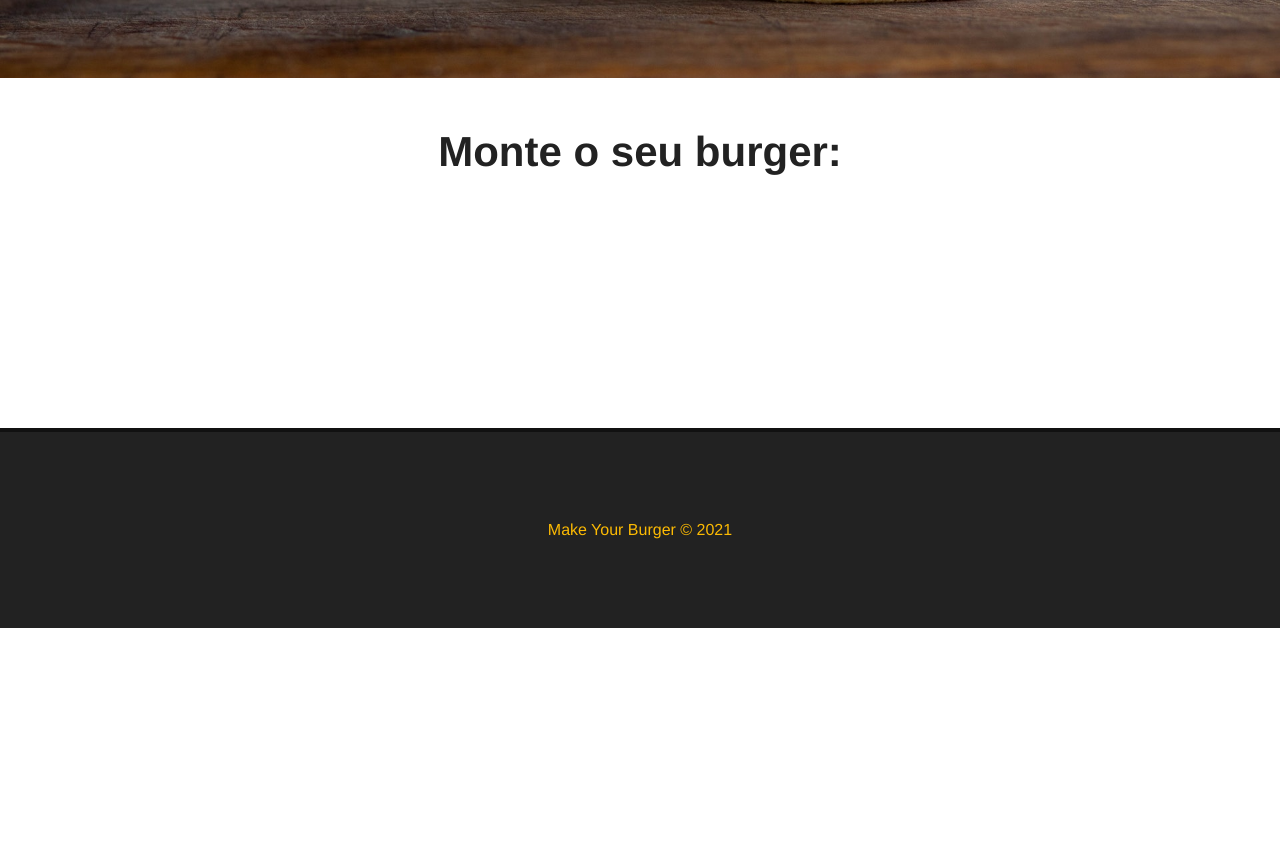
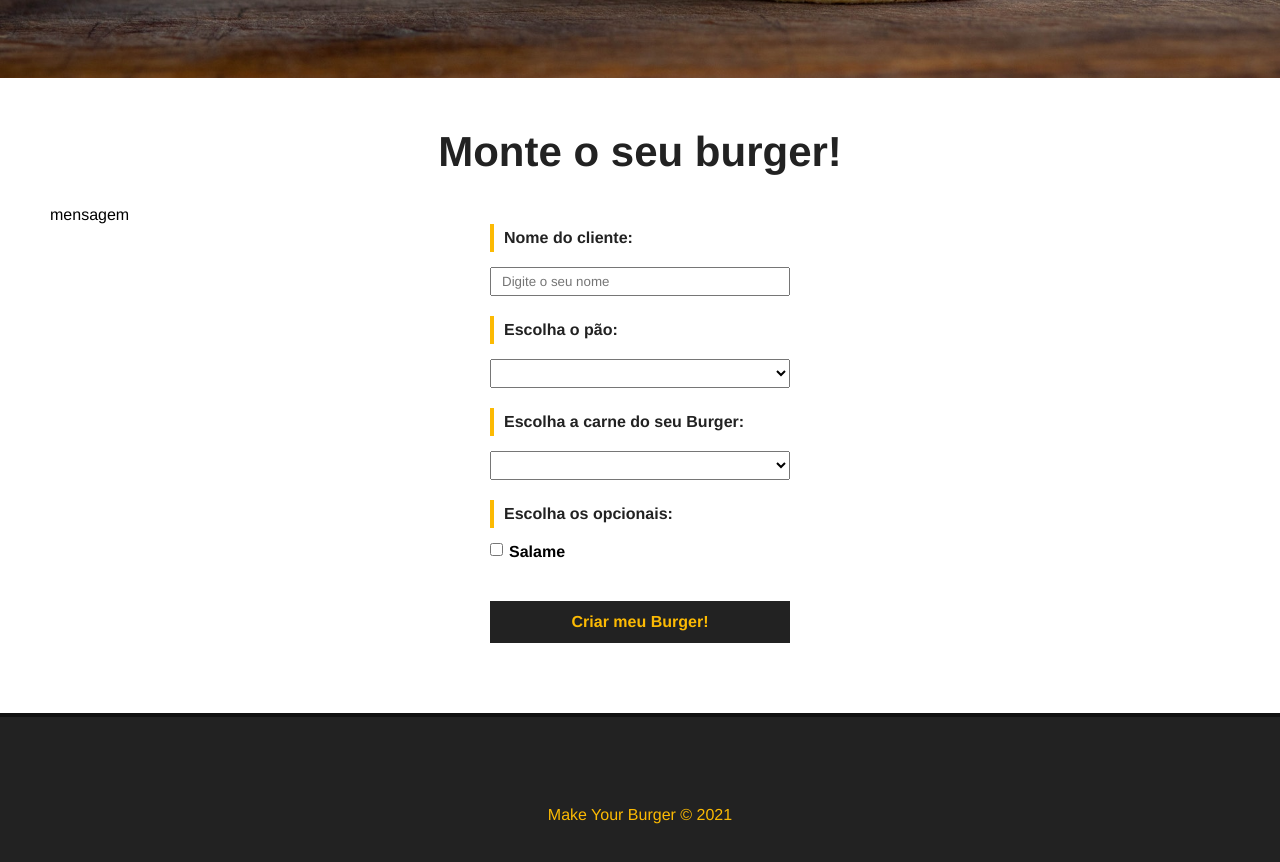
Before and after one commit to edsonrenanbaierle/Make-Your-Burger, a Vue app: page / in a window 1280 px wide. Shown: the part 500-1362 px from the top of the page. Before the commit the page ends 1128 px from the top, so only its background shows below. Built offline with nearby package versions, Linux system fonts and the light colour scheme.

Commit message:
Formulario da aplicação

```diff
--- /dev/null
+++ b/src/components/Burgerform.vue
@@ -0,0 +1,116 @@
+<template>
+  <div>
+    <p>mensagem</p>
+    <div id="main-container">
+      <form id="burger-form">
+        <div class="input-container">
+          <label for="name">Nome do cliente:</label>
+          <input type="text" id="name" name="name" v-model="name" placeholder="Digite o seu nome">
+        </div>
+        <div class="input-container">
+          <label for="bread">Escolha o pão:</label>
+          <select name="bread" id="bread" v-model="bread">
+            <option value="">Selecione o seu pão</option>
+            <option value="integral">Integral</option>
+          </select>
+        </div>
+        <div class="input-container">
+          <label for="meat">Escolha a carne do seu Burger:</label>
+          <select name="meat" id="meat" v-model="bread">
+            <option value="">Selecione o tipo de carne</option>
+            <option value="picanha">Picanha</option>
+          </select>
+        </div>
+        <div class="input-container" id="optional-container">
+          <label id="optional-title" for="optional">Escolha os opcionais:</label>
+          <div class="checkbox-container">
+            <input type="checkbox" v-model="optional" name="optional" value="Salame">
+            <span>Salame</span>
+          </div>
+        </div>
+        <div class="input-container">
+          <input type="submit" class="submit-btn" value="Criar meu Burger!">
+        </div>
+      </form>
+    </div>
+  </div>
+</template>
+
+<script>
+export default {
+  name: 'Burgerform'
+}
+</script>
+
+
+<style scoped>
+  #main-container {
+    display: flex;
+    align-items: center;
+    justify-content: center;
+  }
+
+  #burger-form {
+    max-width: 400px;
+  }
+
+  .input-container {
+    display: flex;
+    flex-direction: column;
+    margin-bottom: 20px;
+  }
+
+  label {
+    font-weight: bold;
+    margin-bottom: 15px;
+    color: #222;
+    padding: 5px 10px;
+    border-left: 4px solid #FCBA03;
+  }
+
+  input, select {
+    padding: 5px 10px;
+    width: 300px;
+  }
+
+  #optional-container {
+    flex-direction: row;
+    flex-wrap: wrap;
+  }
+
+  #optional-title {
+    width: 100%;
+  }
+
+  .checkbox-container{
+    display: flex;
+    align-items: flex-start;
+    width: 50%;
+    margin-bottom: 20px;
+  }
+
+  .checkbox-container span, .checkbox-container input{
+    width: auto;
+  }
+
+  .checkbox-container span {
+    margin-left: 6px;
+    font-weight: bold;
+  }
+
+  .submit-btn {
+    background-color: #222;
+    color: #FCBA03;
+    font-weight: bold;
+    border: 2px solid #222;
+    padding: 10px;
+    font-size: 16px;
+    cursor: pointer;
+    transition: .5s;
+  }
+
+  .submit-btn:hover {
+    background-color: transparent;
+    color: #222;
+  }
+</style>
--- a/src/views/Home.vue
+++ b/src/views/Home.vue
@@ -1,16 +1,19 @@
 <template>
   <Banner/>
   <div class="main-container">
-    <h1>Monte o seu burger:</h1>
+    <h1>Monte o seu burger!</h1>
+    <Burgerform/>
   </div>
 </template>
 
 <script>
 import Banner from '@/components/Banner.vue';
+import Burgerform from '@/components/Burgerform.vue';
 export default {
   name: 'Home',
   components: {
-    Banner
+    Banner,
+    Burgerform
   }
 }
 </script>
```
